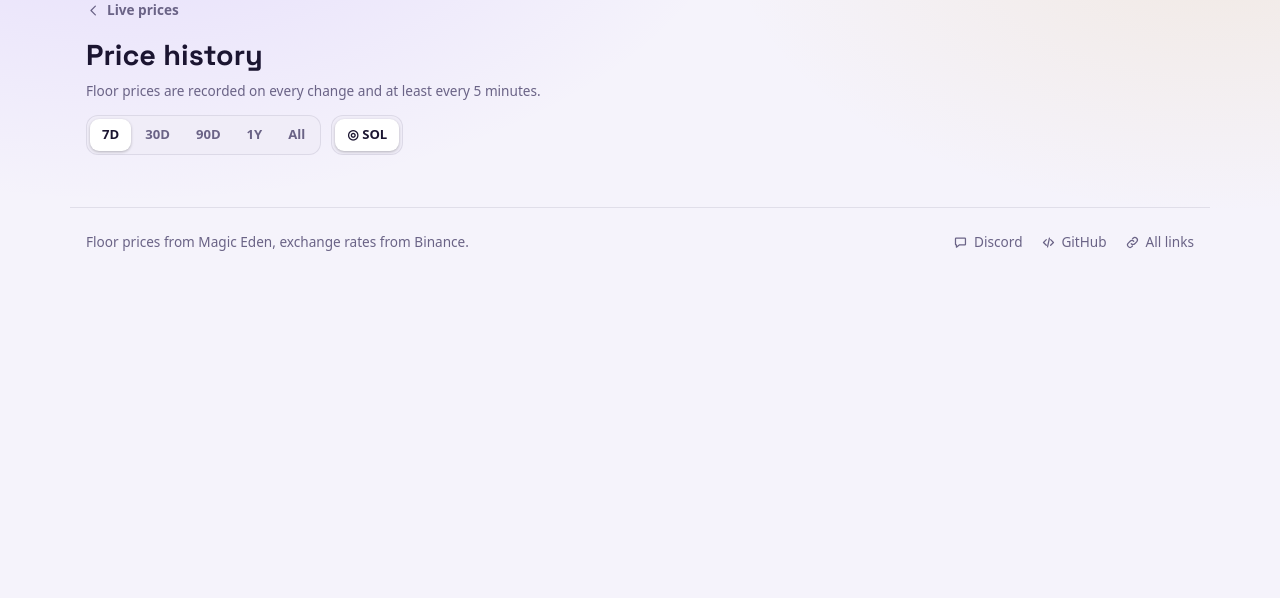
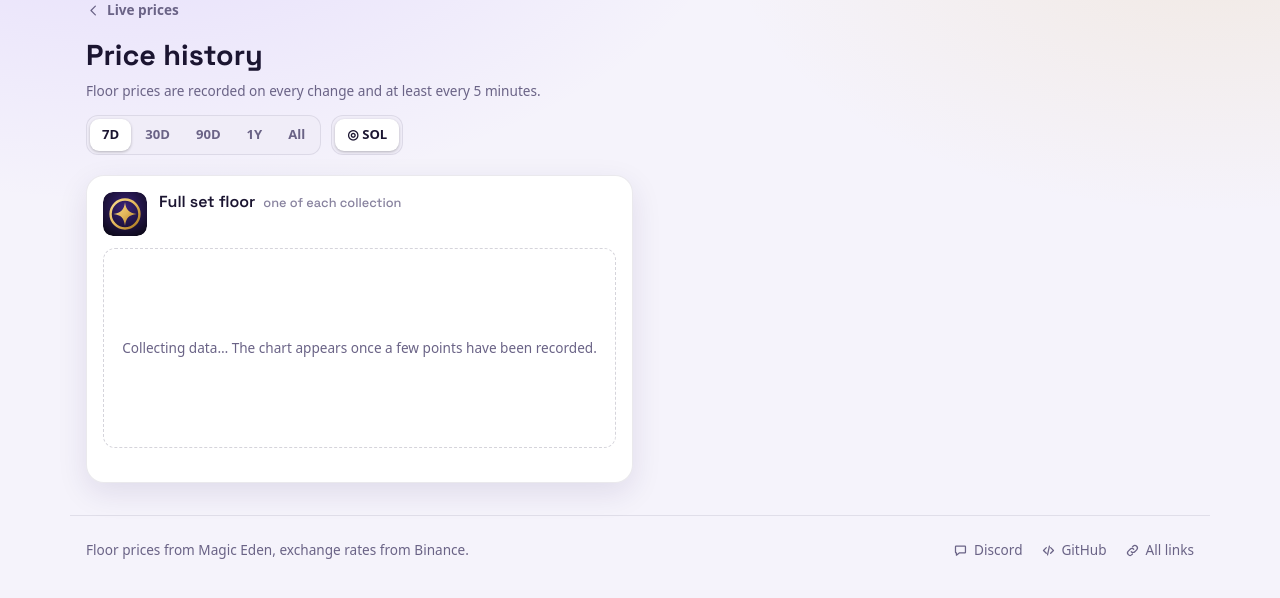
Before and after one commit to webbnik/TML-NFT-BOT, a Flask app: template templates/history.html in a window 1280 px wide. Shown: the part 67-665 px from the top of the page. Run offline with Flask 3, Linux system fonts and the light colour scheme; the template is opened without the code that fills it, so the values that code supplies are empty; some libraries are stand-ins or nearby versions.

Commit message:
Full set floor chart on the history page

```diff
--- a/static/css/nft.css
+++ b/static/css/nft.css
@@ -874,6 +874,12 @@ a.spark:hover {
     font-weight: 600;
 }
 
+.chart-title .hint {
+    margin-left: 4px;
+    color: var(--muted);
+    font-size: 0.8rem;
+}
+
 .chart-title h2 a {
     text-decoration: none;
 }
--- a/static/js/history.js
+++ b/static/js/history.js
@@ -64,13 +64,32 @@
         return rates[lo][1];
     }
 
-    function seriesFor(nft) {
+    // Floor history of one collection in SOL, ending at the current live floor
+    function solSeries(nft) {
         const since = Date.now() - days * 86400 * 1000;
-        let points = toPoints(data.history[nft.symbol]);
-        // End the line at the current live floor
+        const points = toPoints(data.history[nft.symbol]);
         const live = Date.parse(nft.fetched);
         if (!Number.isNaN(live) && live >= since) points.push([live, nft.floor]);
-        points = points.filter(([time]) => time >= since);
+        return points.filter(([time]) => time >= since);
+    }
+
+    // Full set: the sum of each included collection's floor at every point in time,
+    // starting once every collection has a recorded floor
+    function fullSetSeries() {
+        const parts = state.nfts.filter(nft => nft.include_in_total).map(solSeries);
+        if (!parts.length || parts.some(p => !p.length)) return [];
+        const start = Math.max(...parts.map(p => p[0][0]));
+        const times = [...new Set(parts.flatMap(p => p.map(([time]) => time)))]
+            .filter(time => time >= start)
+            .sort((a, b) => a - b);
+        const index = parts.map(() => 0);
+        return times.map(time => [time, parts.reduce((sum, part, i) => {
+            while (index[i] < part.length - 1 && part[index[i] + 1][0] <= time) index[i]++;
+            return sum + part[index[i]][1];
+        }, 0)]);
+    }
+
+    function inUnit(points) {
         if (unit === 'SOL') return points;
         const current = state.currencies.find(c => c.symbol === unit).price;
         const rates = toPoints((data.rates || {})[unit]);
@@ -156,11 +175,13 @@
         if (!data) return;
 
         let earliest = Infinity;
-        state.nfts.forEach(nft => {
-            const card = $(`.chart-card[data-symbol="${CSS.escape(nft.symbol)}"]`);
+        const charts = [{ symbol: 'full-set', points: fullSetSeries() }]
+            .concat(state.nfts.map(nft => ({ symbol: nft.symbol, points: solSeries(nft) })));
+        charts.forEach(chart => {
+            const card = $(`.chart-card[data-symbol="${CSS.escape(chart.symbol)}"]`);
             if (!card) return;
             const box = $('[data-chart]', card);
-            const points = seriesFor(nft);
+            const points = inUnit(chart.points);
             const change = $('[data-chart-change]', card);
             if (points.length < 3) {
                 box.replaceChildren(div('chart-empty', 'Collecting data… The chart appears once a few points have been recorded.'));
--- a/templates/history.html
+++ b/templates/history.html
@@ -55,6 +55,18 @@
         </section>
 
         <div class="chart-list">
+            <article class="chart-card" id="full-set" data-symbol="full-set">
+                <div class="chart-head">
+                    <img src="{{ asset('img/logo.svg') }}" alt="" width="44" height="44">
+                    <div class="chart-title">
+                        <h2>Full set floor <span class="hint">one of each collection</span></h2>
+                        <div class="chart-summary"><strong data-chart-last></strong> <span class="delta" data-chart-change></span></div>
+                    </div>
+                </div>
+                <div class="chart" data-chart>
+                    <div class="chart-empty" data-chart-empty>Collecting data… The chart appears once a few points have been recorded.</div>
+                </div>
+            </article>
             {% for nft in (state.nfts | selectattr('order', 'ne', 0) | list) + (state.nfts | selectattr('order', 'equalto', 0) | list) %}
             <article class="chart-card" id="{{ nft.symbol }}" data-symbol="{{ nft.symbol }}">
                 <div class="chart-head">
```
Also changed, not shown: tests/test_operations.py (+3 -1 lines).
